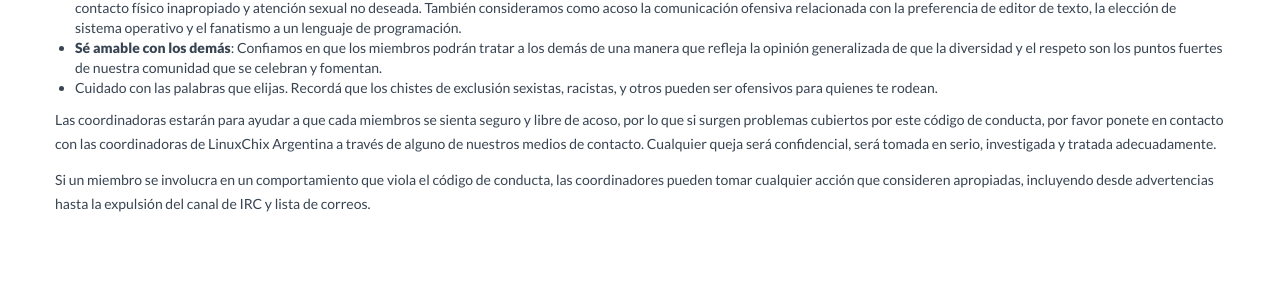
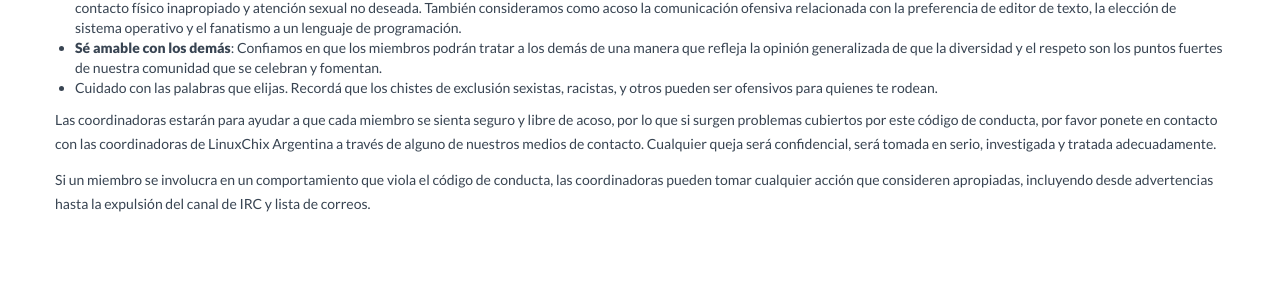
Before and after one commit to linuxchixar/linuxchixar.github.io, a Jekyll site: the page built from coc.html, in a window 1280 px wide and 1013 px high. Shown: the part 434-738 px from the top of the window. Built offline with Jekyll 4.4.1, drawn with Linux system fonts in a browser that asks for light colours; nearby versions of some CDN libraries.

Commit message:
Fix typos

```diff
--- a/coc.html
+++ b/coc.html
@@ -15,7 +15,7 @@ permalink: /coc/
            <li><b>Sé amable con los demás</b>: Confiamos en que los miembros podrán tratar a los demás de una manera que refleja la opinión generalizada de que la diversidad y el respeto son los puntos fuertes de nuestra comunidad que se celebran y fomentan.</li>
            <li>Cuidado con las palabras que elijas. Recordá que los chistes de exclusión sexistas, racistas, y otros pueden ser ofensivos para quienes te rodean.</li>
        </ul>
-       <p>Las coordinadoras estarán para ayudar a que cada miembros se sienta seguro y libre de acoso, por lo que si surgen problemas cubiertos por este código de conducta, por favor ponete en contacto con las coordinadoras de LinuxChix Argentina a través de alguno de nuestros medios de contacto. Cualquier queja será confidencial, será tomada en serio, investigada y tratada adecuadamente.</p>
-       <p>Si un miembro se involucra en un comportamiento que viola el código de conducta, las coordinadores pueden tomar cualquier acción que consideren apropiadas, incluyendo desde advertencias hasta la expulsión del canal de IRC y lista de correos.</p>
+       <p>Las coordinadoras estarán para ayudar a que cada miembro se sienta seguro y libre de acoso, por lo que si surgen problemas cubiertos por este código de conducta, por favor ponete en contacto con las coordinadoras de LinuxChix Argentina a través de alguno de nuestros medios de contacto. Cualquier queja será confidencial, será tomada en serio, investigada y tratada adecuadamente.</p>
+       <p>Si un miembro se involucra en un comportamiento que viola el código de conducta, las coordinadoras pueden tomar cualquier acción que consideren apropiadas, incluyendo desde advertencias hasta la expulsión del canal de IRC y lista de correos.</p>
     </div><! --/row -->
 </div><! --/container -->
```
